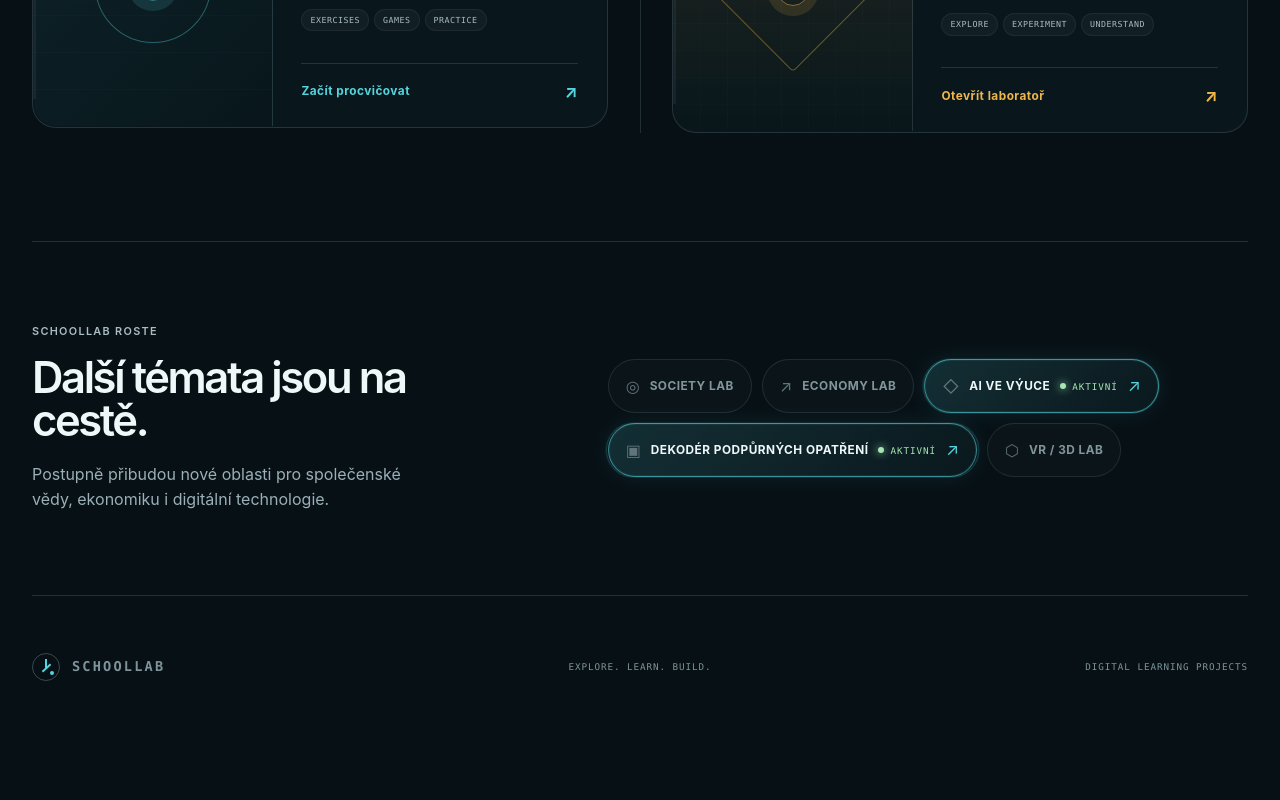
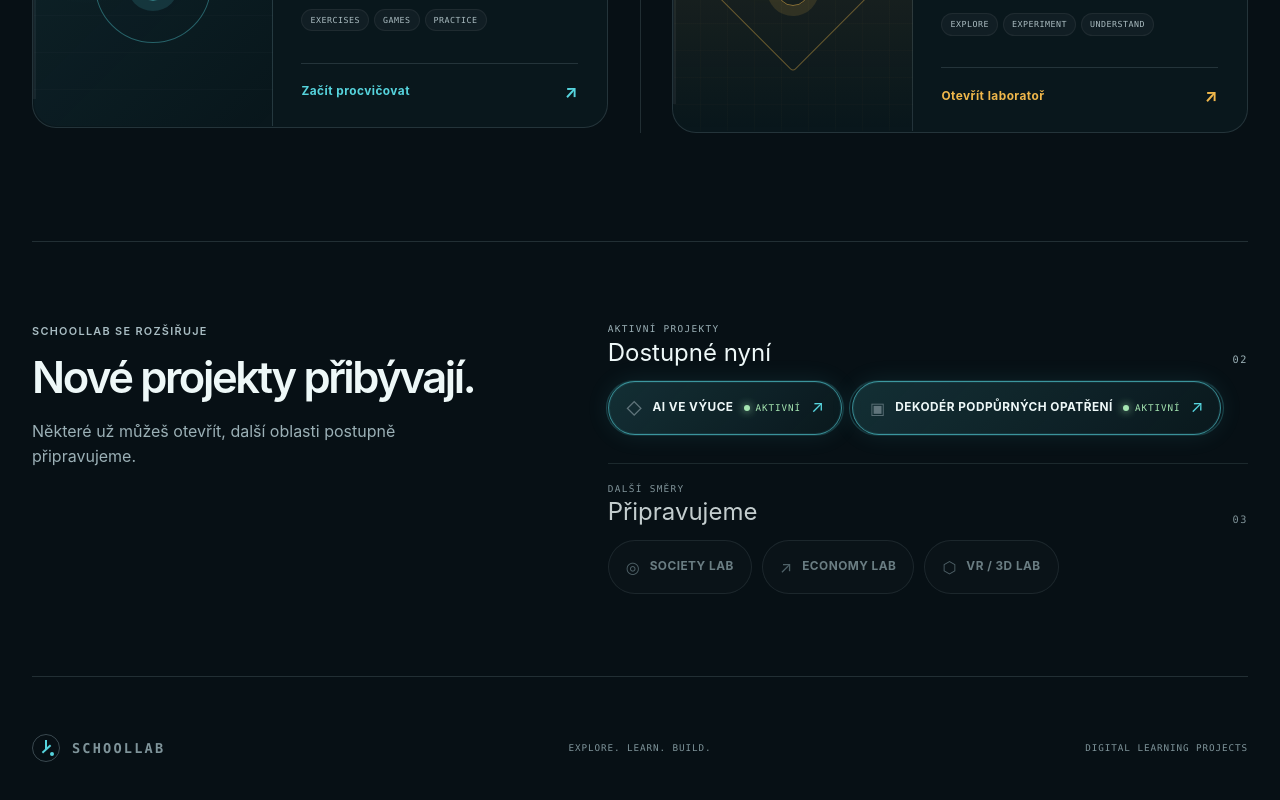
Before and after one commit to mulleroj/schoollab, a React (Vite) app: page / in a window 1280 px wide. Shown: the part 1589-2389 px from the top of the page. Before the commit the page ends 2328 px from the top, so only its background shows below. Built offline with nearby package versions, Linux system fonts and the light colour scheme.

Commit message:
refactor: separate active and planned projects

```diff
--- a/app/globals.css
+++ b/app/globals.css
@@ -1060,6 +1060,7 @@ footer {
   border-top: 1px solid var(--line);
   display: grid;
   grid-template-columns: minmax(300px, .85fr) 1.15fr;
+  align-items: start;
   gap: clamp(50px, 8vw, 110px);
 }
 
@@ -1071,6 +1072,52 @@ footer {
 }
 
 .future-intro h2 { font-size: clamp(2rem, 3.4vw, 3.65rem); }
+
+.future-groups {
+  display: grid;
+  gap: 28px;
+}
+
+.future-group {
+  padding-top: 20px;
+  border-top: 1px solid var(--line);
+}
+
+.future-group:first-child {
+  padding-top: 0;
+  border-top: 0;
+}
+
+.future-group-heading {
+  display: flex;
+  align-items: end;
+  justify-content: space-between;
+  gap: 20px;
+  margin-bottom: 16px;
+}
+
+.future-group-kicker {
+  margin: 0 0 7px;
+  color: var(--muted);
+  font: .59rem/1 var(--font-mono);
+  letter-spacing: .14em;
+  text-transform: uppercase;
+}
+
+.future-group-heading h3 {
+  margin: 0;
+  color: var(--text);
+  font-size: clamp(1.15rem, 2vw, 1.5rem);
+  line-height: 1;
+}
+
+.future-group-count {
+  color: var(--muted);
+  font: .64rem/1 var(--font-mono);
+  letter-spacing: .16em;
+}
+
+.future-group-planned { opacity: .82; }
 
 .future-list {
   display: flex;
--- a/app/page.tsx
+++ b/app/page.tsx
@@ -17,6 +17,37 @@ export default function Home() {
     ProjectCategory,
     (typeof categoryConfig)[ProjectCategory],
   ][];
+  const activeFutureLabs = futureLabs.filter((lab) => lab.url !== null);
+  const plannedFutureLabs = futureLabs.filter((lab) => lab.url === null);
+
+  const renderFutureLab = (lab: (typeof futureLabs)[number]) => {
+    const content = (
+      <>
+        <span className="future-glyph" aria-hidden="true">{lab.glyph}</span>
+        <strong>{lab.title}</strong>
+      </>
+    );
+
+    return lab.url ? (
+      <a
+        aria-label={`${lab.title} – aktivní, otevřít projekt`}
+        className="future-lab future-lab-active"
+        href={lab.url}
+        key={lab.id}
+        rel="noopener noreferrer"
+        target="_blank"
+      >
+        {content}
+        <span className="future-status" aria-label="Aktivní">
+          <span className="future-status-dot" aria-hidden="true" />
+          Aktivní
+        </span>
+        <span className="future-arrow" aria-hidden="true">↗</span>
+      </a>
+    ) : (
+      <span className="future-lab" key={lab.id}>{content}</span>
+    );
+  };
 
   return (
     <main
@@ -235,39 +266,40 @@ export default function Home() {
 
       <section className="future-section" aria-labelledby="future-title">
         <div className="future-intro">
-          <p className="eyebrow">SchoolLab roste</p>
-          <h2 id="future-title">Další témata jsou na cestě.</h2>
-          <p>Postupně přibudou nové oblasti pro společenské vědy, ekonomiku i digitální technologie.</p>
+          <p className="eyebrow">SchoolLab se rozšiřuje</p>
+          <h2 id="future-title">Nové projekty přibývají.</h2>
+          <p>Některé už můžeš otevřít, další oblasti postupně připravujeme.</p>
         </div>
-        <div className="future-list" aria-label="Plánované oblasti">
-          {futureLabs.map((lab) => {
-            const content = (
-              <>
-                <span className="future-glyph" aria-hidden="true">{lab.glyph}</span>
-                <strong>{lab.title}</strong>
-              </>
-            );
+        <div className="future-groups">
+          <div className="future-group" role="group" aria-labelledby="future-active-title">
+            <div className="future-group-heading">
+              <div>
+                <p className="future-group-kicker">Aktivní projekty</p>
+                <h3 id="future-active-title">Dostupné nyní</h3>
+              </div>
+              <span className="future-group-count" aria-label={`${activeFutureLabs.length} aktivní projekty`}>
+                {String(activeFutureLabs.length).padStart(2, "0")}
+              </span>
+            </div>
+            <div className="future-list" aria-label="Dostupné projekty">
+              {activeFutureLabs.map(renderFutureLab)}
+            </div>
+          </div>
 
-            return lab.url ? (
-              <a
-                aria-label={`${lab.title} – aktivní, otevřít projekt`}
-                className="future-lab future-lab-active"
-                href={lab.url}
-                key={lab.id}
-                rel="noopener noreferrer"
-                target="_blank"
-              >
-                {content}
-                <span className="future-status" aria-label="Aktivní">
-                  <span className="future-status-dot" aria-hidden="true" />
-                  Aktivní
-                </span>
-                <span className="future-arrow" aria-hidden="true">↗</span>
-              </a>
-            ) : (
-              <span className="future-lab" key={lab.id}>{content}</span>
-            );
-          })}
+          <div className="future-group future-group-planned" role="group" aria-labelledby="future-planned-title">
+            <div className="future-group-heading">
+              <div>
+                <p className="future-group-kicker">Další směry</p>
+                <h3 id="future-planned-title">Připravujeme</h3>
+              </div>
+              <span className="future-group-count" aria-label={`${plannedFutureLabs.length} připravované projekty`}>
+                {String(plannedFutureLabs.length).padStart(2, "0")}
+              </span>
+            </div>
+            <div className="future-list" aria-label="Připravované projekty">
+              {plannedFutureLabs.map(renderFutureLab)}
+            </div>
+          </div>
         </div>
       </section>
 
```
Also changed, not shown: 1 other file (tests, documents, lock files or other folders).
